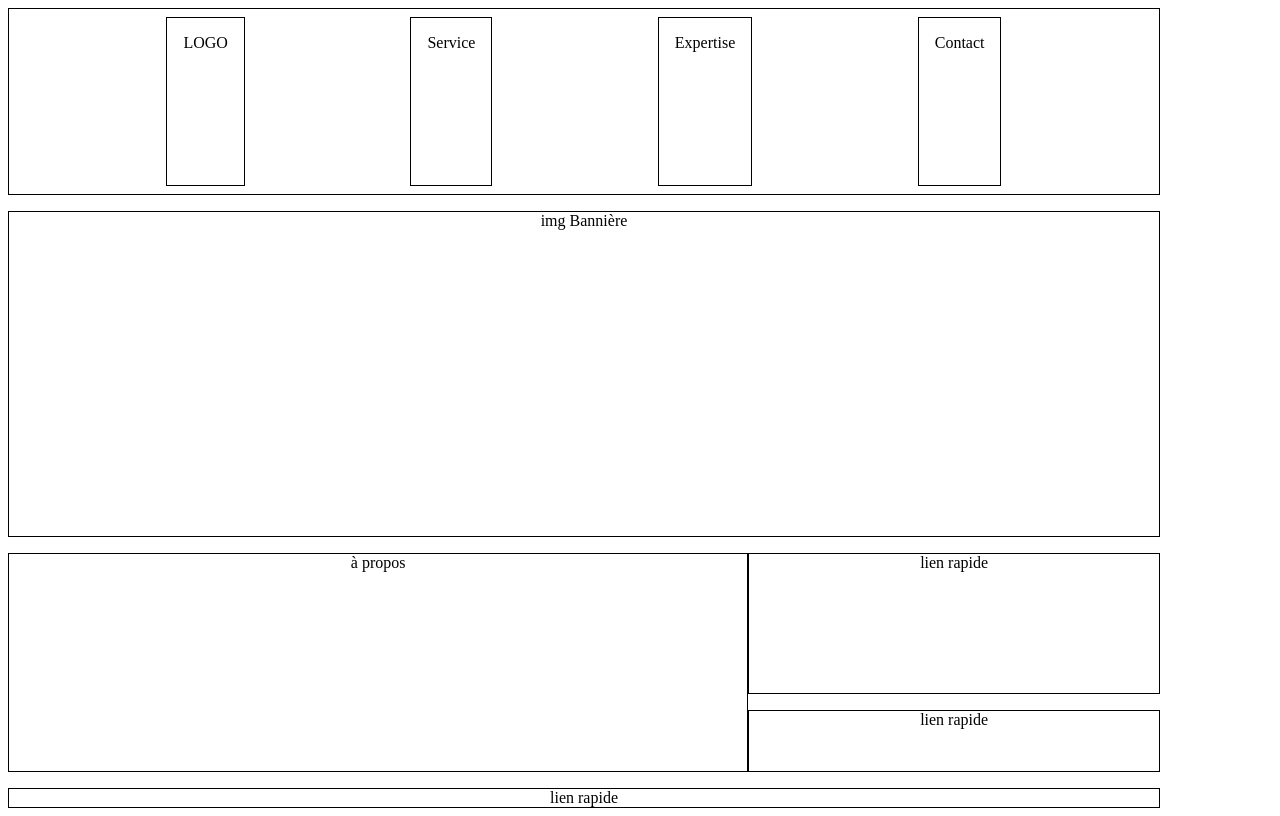
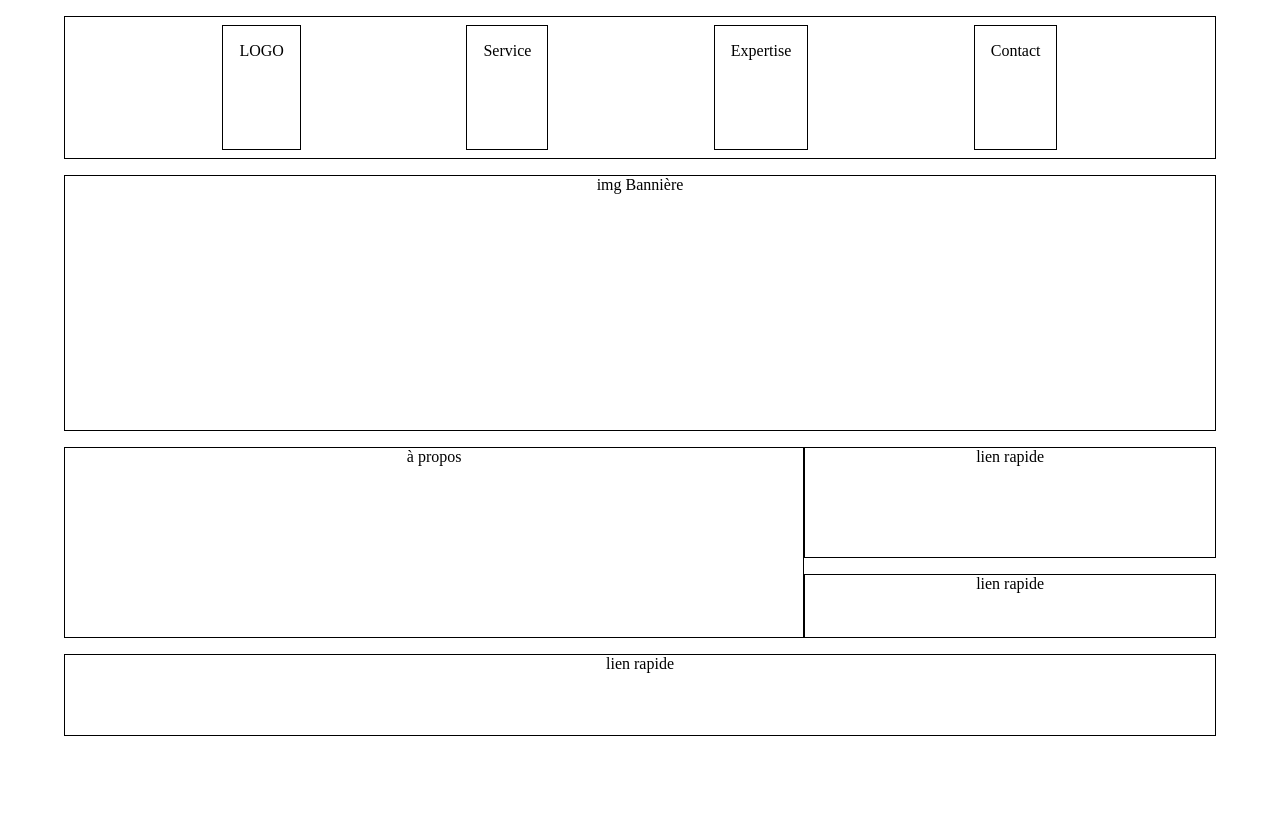
Before and after one commit to JeremieGiffard/poe-salesforce, a plain HTML site: page integration/grid/index.html in a window 1280 px wide. Drawn offline with Linux system fonts and the light colour scheme.

Commit message:
update grid + breakpoint

```diff
--- a/integration/grid/index.html
+++ b/integration/grid/index.html
@@ -9,12 +9,12 @@
   </head>
   <body>
     <div class="container">
-      <nav class="item">
+      <div class="item nav">
         <div class="nav-item">LOGO</div>
         <div class="nav-item">Service</div>
         <div class="nav-item">Expertise</div>
         <div class="nav-item">Contact</div>
-      </nav>
+      </div>
 
       <div class="item">img Bannière</div>
       <div class="item">à propos</div>
--- a/integration/grid/styles.css
+++ b/integration/grid/styles.css
@@ -1,9 +1,10 @@
 body {
   width: 90%;
+  margin: 1rem auto;
 }
 
 .container {
-  height: 100vh;
+  height: 90vh;
   text-align: center;
   display: grid;
   row-gap: 1rem;
@@ -20,30 +21,31 @@ body {
   margin: 0.5rem;
 }
 
-@media screen and (min-width: 1000px) {
-  nav {
+@media screen and (min-width: 900px) {
+  .nav {
     display: flex;
     flex-direction: row;
     justify-content: space-evenly;
   }
 
-  .item:nth-child(1) {
+  .item:nth-of-type(1) {
     grid-area: one;
   }
-  .item:nth-child(2) {
+  .item:nth-of-type(2) {
     grid-area: deux;
   }
-  .item:nth-child(3) {
+  .item:nth-of-type(3) {
     grid-area: trois;
   }
-  .item:nth-child(4) {
+  .item:nth-of-type(4) {
     grid-area: quatre;
   }
-  .item:nth-child(5) {
+  .item:nth-of-type(5) {
     grid-area: cinq;
   }
-  .item:nth-child(6) {
+  .item:nth-of-type(6) {
     grid-area: six;
+    height: 10vh;
   }
 
   .container {
@@ -54,6 +56,7 @@ body {
       "trois trois quatre"
       "trois trois quatre"
       "trois trois cinq"
+      "trois trois cinq"
       "six six six"
       "six six six";
   }
```
